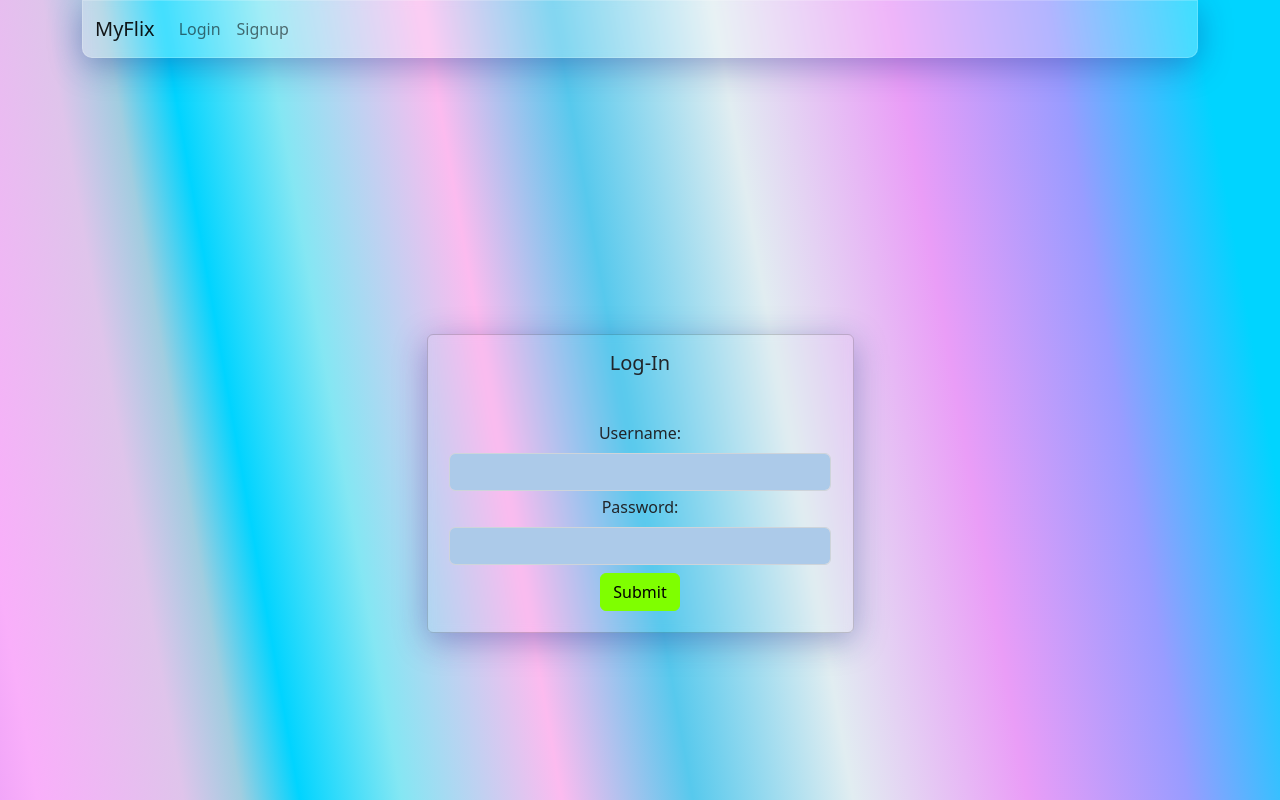
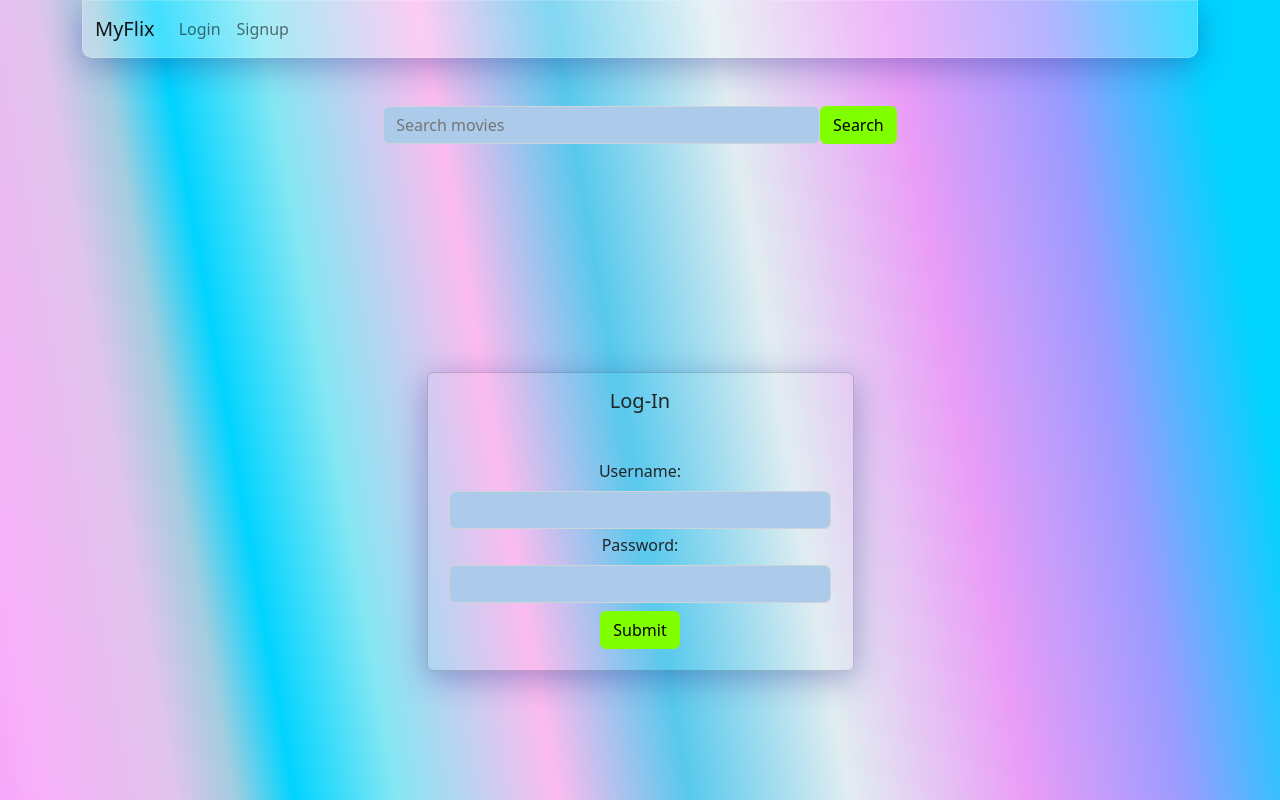
Before and after one commit to JackOliCode/myFlix-client, a React (Vite) app: page /login in a window 1280 px wide. Shown: the top 800 px of the page. Built offline with nearby package versions, Linux system fonts and the light colour scheme.

Commit message:
Reverted to previous code where search bar working better. Added some uniform styling

```diff
--- a/src/components/main-view/main-view.jsx
+++ b/src/components/main-view/main-view.jsx
@@ -5,10 +5,9 @@ import { LoginView } from "../login-view/login-view";
 import { SignupView } from "../signup-view/signup-view";
 import { ProfileView } from "../profile-view/profile-view";
 import { Col, Row, Button } from "react-bootstrap";
-import { BrowserRouter, Routes, Route, Navigate, useLocation  } from "react-router-dom";
+import { BrowserRouter, Routes, Route, Navigate } from "react-router-dom";
 import { NavigationBar } from "../navigation-bar/navigation-bar";
 import { FaveMovieView } from "../movie-view/favemovie-view";
-import { SearchBar } from '../search-bar/search-bar.jsx';
 
 export const MainView = () => {
 
@@ -36,7 +35,6 @@ export const MainView = () => {
       setFilteredMovies(filteredMovies);
     }
   };
-
 
   const handleSearch = (event) => {
     const value = event.target.value;
@@ -101,19 +99,30 @@ export const MainView = () => {
 
       <Row className="justify-content-md-center mt-5">
         <Col md={6}>
-          {location.pathname === '/' && (
-            <div>
         <div style={{ display: "flex", justifyContent: "center" }}>
-                <SearchBar handleSearch={handleSearch} searchMovies={searchMovies} />
+        <input
+          type="text"
+          placeholder="Search movies"
+          value={searchTerm}
+          onChange={handleSearch}
+          ref={searchRef}
+          className="search_bar"
+        />
+
+        <Button variant="primary" onClick={searchMovies}>
+          Search
+        </Button>
       </div>
-              <Row>
-                {filteredMovies.map((movie) => (
+          {searchTerm.trim() === "" ? (
+        <></>
+      ) : filteredMovies.length === 0 ? (
+        <div>No movies found</div>
+      ) : (
+        filteredMovies.map((movie) => (
           <Col key={movie.id} md={4} className="mb-5">
             <MovieCard movie={movie} />
           </Col>
-                ))}
-              </Row>
-            </div>
+        ))
       )}
         </Col>
       </Row>
--- a/src/index.scss
+++ b/src/index.scss
@@ -110,5 +110,20 @@ $body-bg: rgb(172, 202, 233);
   transition: .4s ease-in-out;
 }
 
+.search_bar {
+    width: 80%;
+    color: #212529;
+    appearance: none;
+    background-color: #accae9;
+    background-clip: padding-box;
+    border: 1px solid #ced4da;
+    border-radius: 0.375rem;
+    padding: 0.375rem 0.75rem;
+    font-size: 1rem;
+    font-weight: 400;
+    line-height: 1.5;
+    transition: border-color .15s ease-in-out, box-shadow .15s ease-in-out;
+    display: block;
+}
 
 @import '~bootstrap/scss/bootstrap.scss';
```
Also changed, not shown: 4 other files (tests, documents, lock files or other folders). Lines whose indentation alone changed are shown as unchanged.
